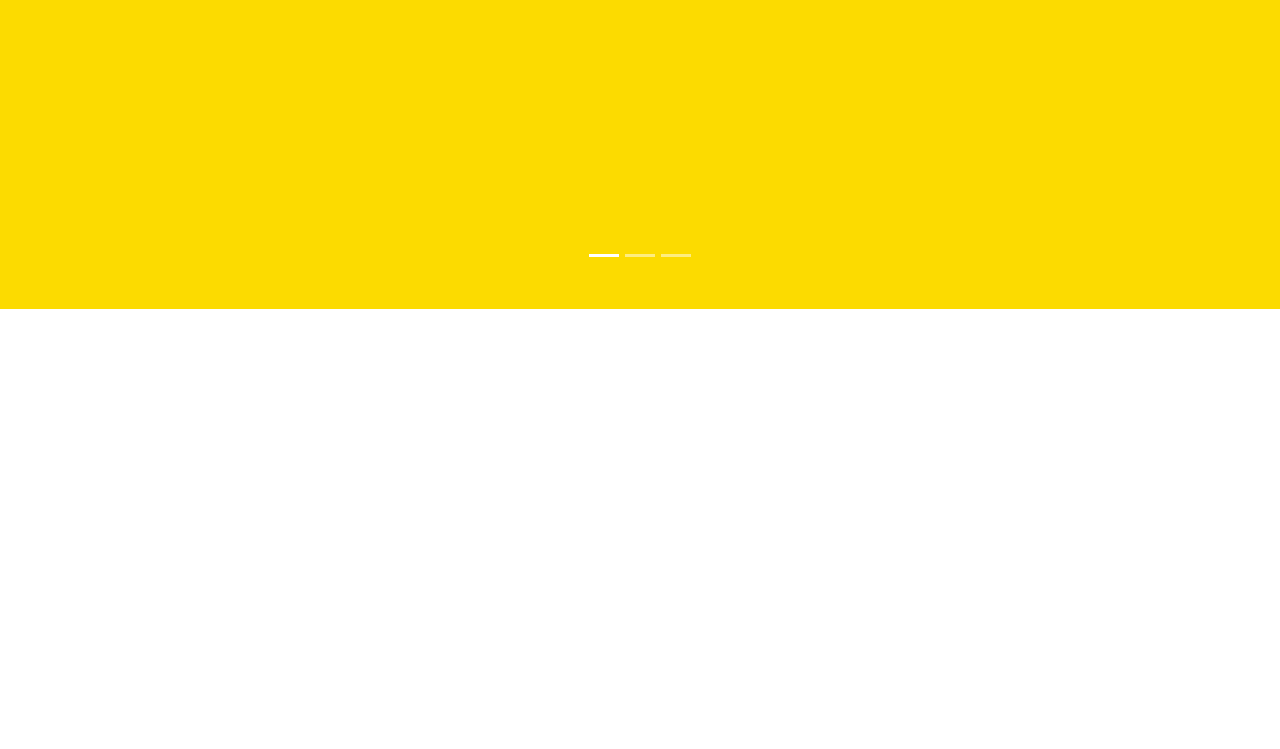
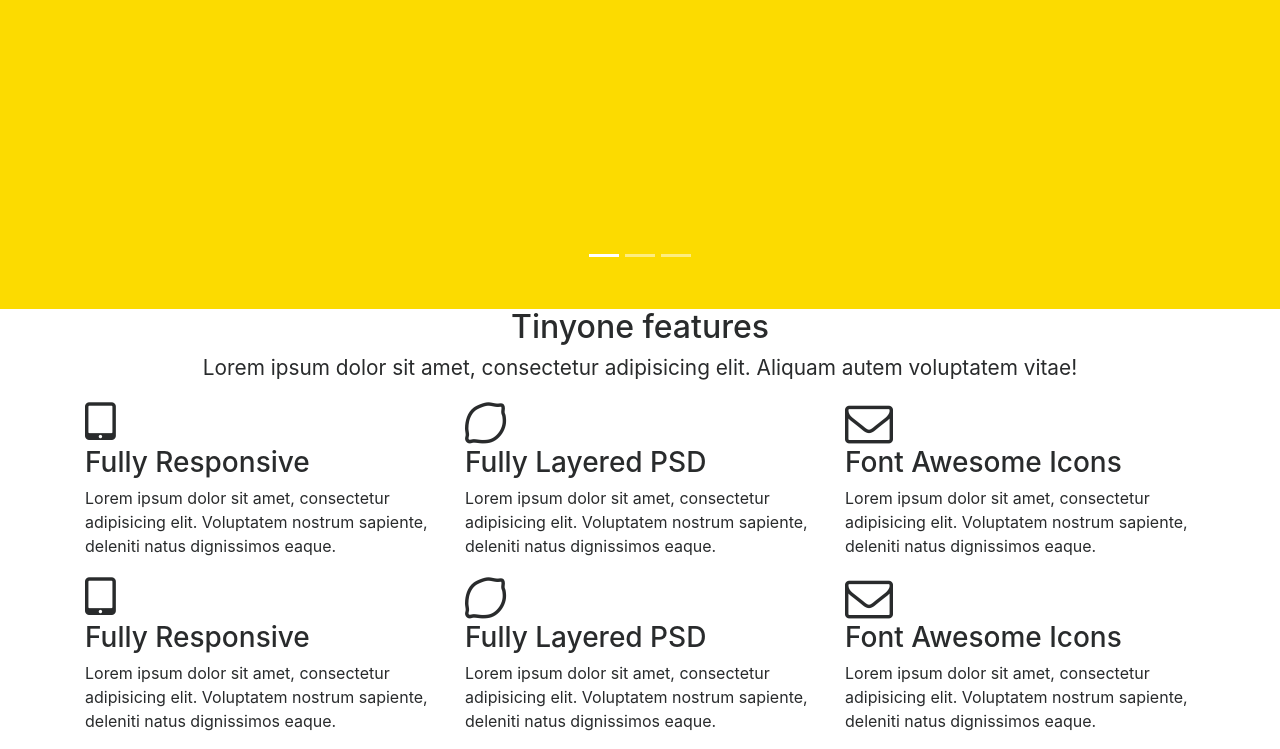
Before and after one commit to Senhordim/landinghero4, a website: page index.html in a window 1280 px wide. Shown: the part 491-1240 px from the top of the page. Before the commit the page ends 800 px from the top, so only its background shows below. Drawn offline with Linux system fonts and the light colour scheme.

Commit message:
created section feature

```diff
--- a/index.html
+++ b/index.html
@@ -6,7 +6,7 @@
   <meta http-equiv="X-UA-Compatible" content="IE=edge">
   <title>Simple site with boostrap 4</title>
   <link rel="stylesheet" href="bower_components/bootstrap/dist/css/bootstrap.min.css">
-  <link rel="stylesheet" href="font-awesome/css/font-awesome.min.css">
+  <link rel="stylesheet" href="bower_components/font-awesome/css/font-awesome.min.css">
   <link rel="stylesheet" href="assets/css/style.css">
 </head>
 <body>
@@ -82,6 +82,106 @@
     </div>
   </div>
 
+  <section>
+    <div class="feature">
+      <div class="container">
+        <h2 class="headline text-center">Tinyone features</h2>
+        <p class="description text-center">Lorem ipsum dolor sit amet, consectetur adipisicing elit. Aliquam autem voluptatem vitae!</p>
+
+        <div class="row">
+          <div class="col">
+            <article>
+              <div class="feature-item">
+                <i class="fa fa-3x fa-tablet"></i>
+                <header>
+                  <div class="feature-heading">
+                    <h3 class="headline">Fully Responsive</h3>
+                    <p class="text">Lorem ipsum dolor sit amet, consectetur adipisicing elit.
+                    Voluptatem nostrum sapiente, deleniti natus dignissimos eaque.</p>
+                  </div>
+                </header>
+              </div>
+            </article>
+          </div>
+          <div class="col">
+            <article>
+              <div class="feature-item">
+                <i class="fa fa-3x fa-lemon-o"></i>
+                <header>
+                  <div class="feature-heading">
+                    <h3 class="headline">Fully Layered PSD</h3>
+                    <p class="text">Lorem ipsum dolor sit amet, consectetur adipisicing elit.
+                    Voluptatem nostrum sapiente, deleniti natus dignissimos eaque.</p>
+                  </div>
+                </header>
+              </div>
+            </article>
+          </div>
+          <div class="col">
+            <article>
+              <div class="feature-item">
+                <i class="fa fa-3x fa-envelope-o"></i>
+                <header>
+                  <div class="feature-heading">
+                    <h3 class="headline">Font Awesome Icons</h3>
+                    <p class="text">Lorem ipsum dolor sit amet, consectetur adipisicing elit.
+                    Voluptatem nostrum sapiente, deleniti natus dignissimos eaque.</p>
+                  </div>
+                </header>
+              </div>
+            </article>
+          </div>
+        </div>
+
+        <div class="row">
+          <div class="col">
+            <article>
+              <div class="feature-item">
+                <i class="fa fa-3x fa-tablet"></i>
+                <header>
+                  <div class="feature-heading">
+                    <h3 class="headline">Fully Responsive</h3>
+                    <p class="text">Lorem ipsum dolor sit amet, consectetur adipisicing elit.
+                    Voluptatem nostrum sapiente, deleniti natus dignissimos eaque.</p>
+                  </div>
+                </header>
+              </div>
+            </article>
+          </div>
+          <div class="col">
+            <article>
+              <div class="feature-item">
+                <i class="fa fa-3x fa-lemon-o"></i>
+                <header>
+                  <div class="feature-heading">
+                    <h3 class="headline">Fully Layered PSD</h3>
+                    <p class="text">Lorem ipsum dolor sit amet, consectetur adipisicing elit.
+                    Voluptatem nostrum sapiente, deleniti natus dignissimos eaque.</p>
+                  </div>
+                </header>
+              </div>
+            </article>
+          </div>
+          <div class="col">
+            <article>
+              <div class="feature-item">
+                <i class="fa fa-3x fa-envelope-o"></i>
+                <header>
+                  <div class="feature-heading">
+                    <h3 class="headline">Font Awesome Icons</h3>
+                    <p class="text">Lorem ipsum dolor sit amet, consectetur adipisicing elit.
+                    Voluptatem nostrum sapiente, deleniti natus dignissimos eaque.</p>
+                  </div>
+                </header>
+              </div>
+            </article>
+          </div>
+        </div>
+
+      </div>
+    </div>
+  </section>
+
   <script src="bower_components/jquery/dist/jquery.min.js"></script>
   <script src="bower_components/tether/dist/js/tether.min.js"></script>
   <script src="bower_components/bootstrap/dist/js/bootstrap.min.js"></script>
```
